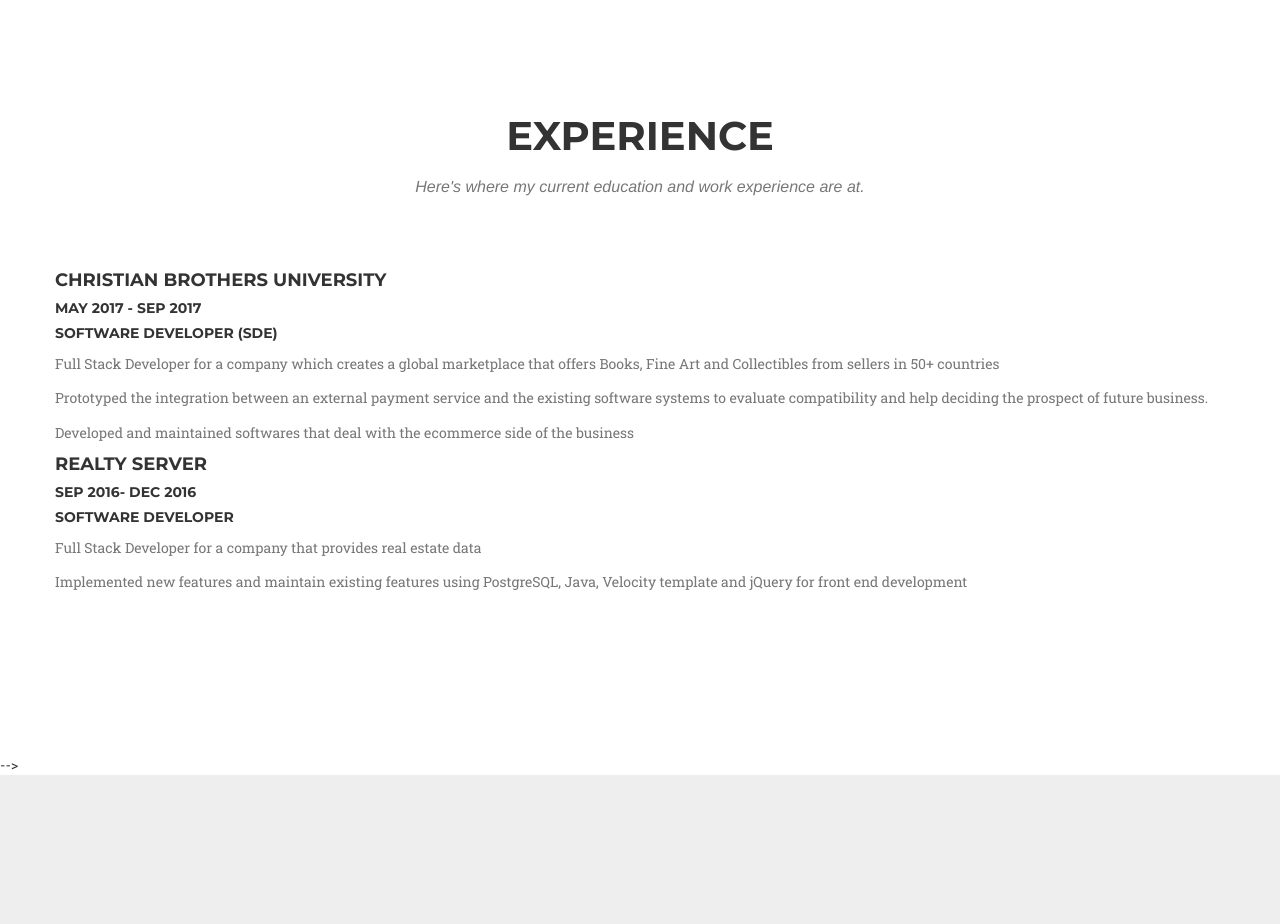
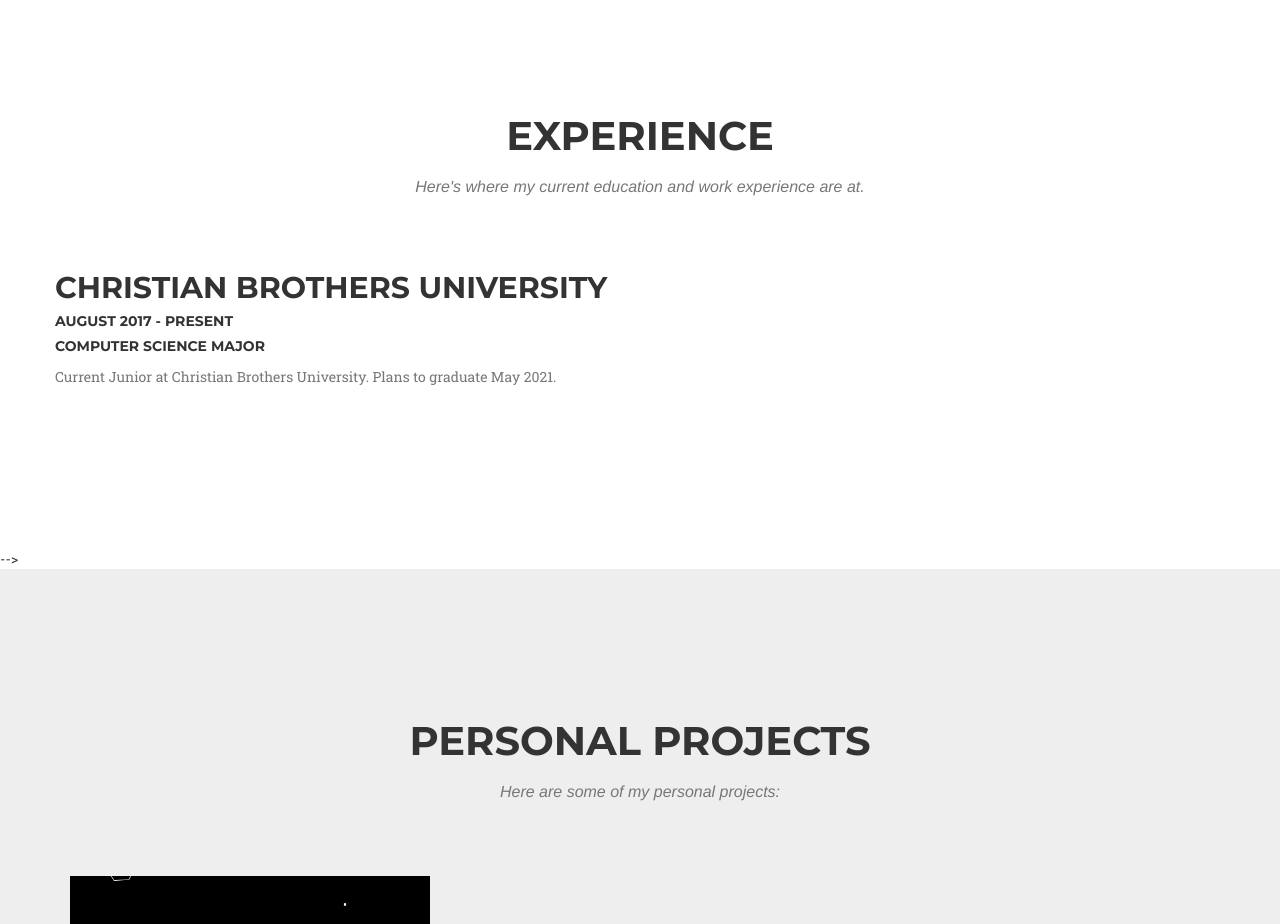
Before and after one commit to Soapy/soapy.github.io, a website: page index.html in a window 1280 px wide. Shown: the part 1600-2524 px from the top of the page. Drawn offline with nearby package versions, Linux system fonts and the light colour scheme; a web font is replaced by a local one.

Commit message:
fixed pathspec error

```diff
--- a/index.html
+++ b/index.html
@@ -128,28 +128,14 @@
                 </div>
                 <div class="timeline-panel">
                     <div class="timeline-heading">
-                        <h4 class="subheading">Christian Brothers University</h4>
-                        <h5>May 2017 - Sep 2017</h5>
-                        <h5 class="subheading">Software Developer (SDE)</h5>
+                        <h2 class="subheading">Christian Brothers University</h4>
+                        <h5>August 2017 - Present</h5>
+                        <h5 class="subheading">Computer Science Major</h5>
                     </div>
                     <div class="timeline-body">
-                        <p class="text-muted">Full Stack Developer for a company which creates a global marketplace that offers Books, Fine Art and Collectibles from sellers in 50+ countries </p>
-                        <p class="text-muted">Prototyped the integration between an external payment service and the existing software systems to evaluate compatibility and help deciding the prospect of future business.</p>
-                        <p class="text-muted">Developed and maintained softwares that deal with the ecommerce side of the business</p>
+                        <p class="text-muted">Current Junior at Christian Brothers University. Plans to graduate May 2021.</p>
                     </div>
                 </div>
-                <div class="timeline-panel">
-                    <div class="timeline-heading">
-                        <h4 class="subheading">Realty Server</h4>
-                        <h5>Sep 2016- Dec 2016</h5>
-                        <h5 class="subheading">Software Developer</h5>
-                    </div>
-                        <div class="timeline-body">
-                            <p class="text-muted">Full Stack Developer for a company that provides real estate data</p>
-                            <p class="text-muted">Implemented new features and maintain existing features using PostgreSQL, Java, Velocity template and jQuery for front end development</p>
-                        </div>
-                </div>
-
             </div>
         </div>
     </section>
```
